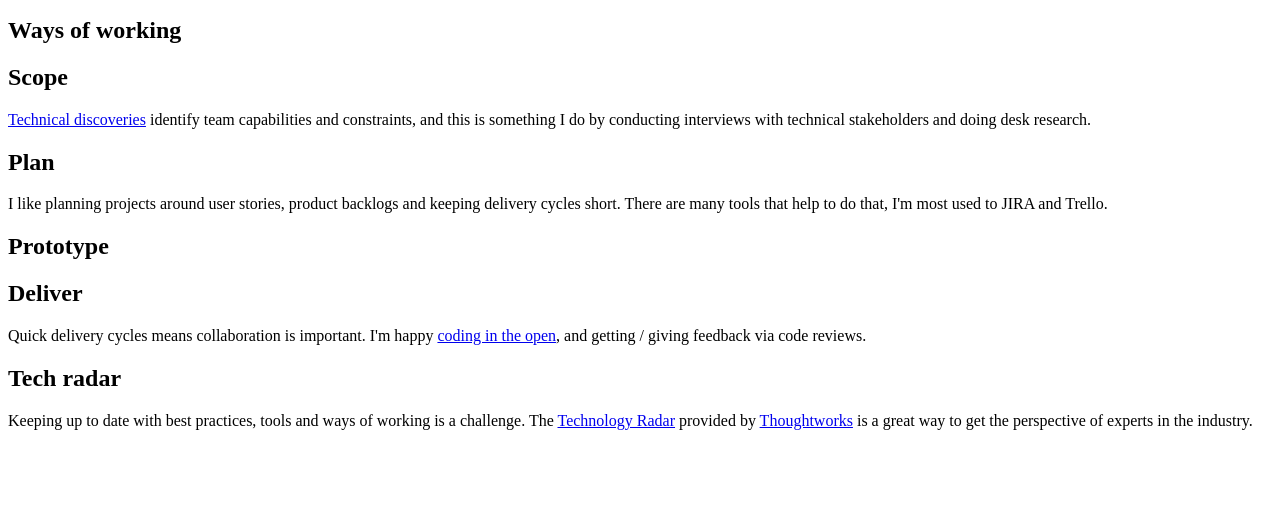
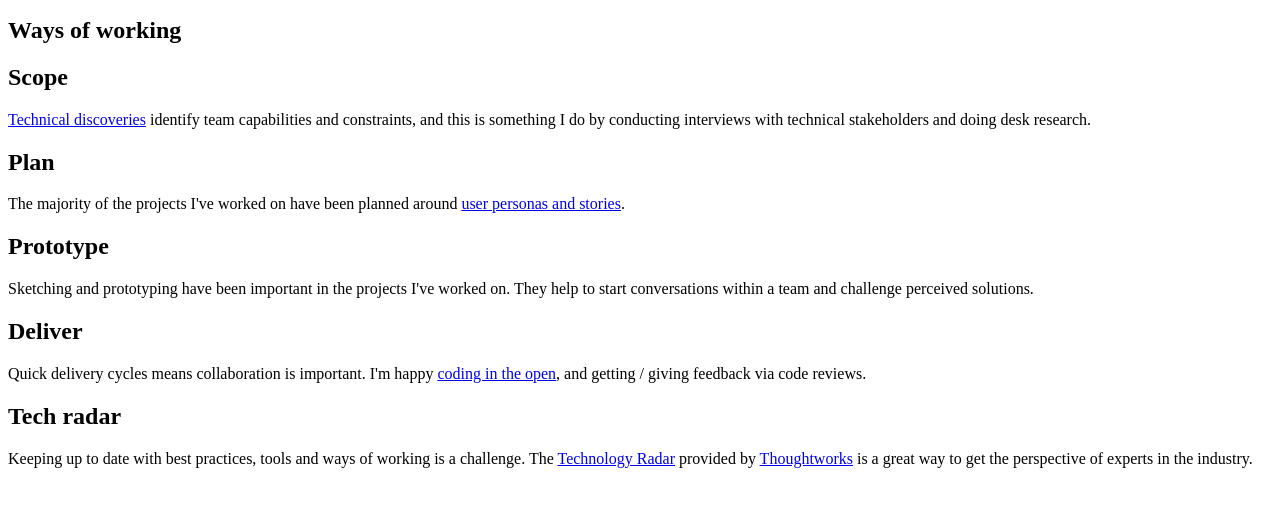
Before and after one commit to openbook/andybrace.com-workspace, a Gatsby site in the folder workspaces/site/: page /about in a window 1280 px wide. Shown: the part 101-608 px from the top of the page. Built offline with nearby package versions, Linux system fonts and the light colour scheme; Gatsby itself is replaced by a stand-in of ours.

Commit message:
Update about.mdx

```diff
--- a/workspaces/site/src/pages/about.mdx
+++ b/workspaces/site/src/pages/about.mdx
@@ -8,8 +8,9 @@ I've been building digital products in the education and charity sectors since 2
     <Heading tag='h3' className='subheading h6' text='Scope' />
     <p><a href="https://technology.blog.gov.uk/2016/02/08/the-role-of-an-architect-in-discovery/">Technical discoveries</a> identify team capabilities and constraints, and this is something I do by conducting interviews with technical stakeholders and doing desk research.</p>
     <Heading tag='h3' className='subheading h6' text='Plan' />
-    <p>I like planning projects around user stories, product backlogs and keeping delivery cycles short.  There are many tools that help to do that, I'm most used to JIRA and Trello.</p>
+    <p>The majority of the projects I've worked on have been planned around <a href="https://www.gov.uk/service-manual/user-research/understanding-users-who-dont-use-digital-services">user personas and stories</a>.</p>
     <Heading tag='h3' className='subheading h6' text='Prototype' />
+    <p>Sketching and prototyping have been important in the projects I've worked on.  They help to start conversations within a team and challenge perceived solutions.</p>
     <Heading tag='h3' className='subheading h6' text='Deliver' />
     <p>Quick delivery cycles means collaboration is important.  I'm happy <a target="_blank" href="https://gds.blog.gov.uk/2017/09/04/the-benefits-of-coding-in-the-open/">coding in the open</a>, and getting / giving feedback via code reviews.</p>
 </Section>
```
